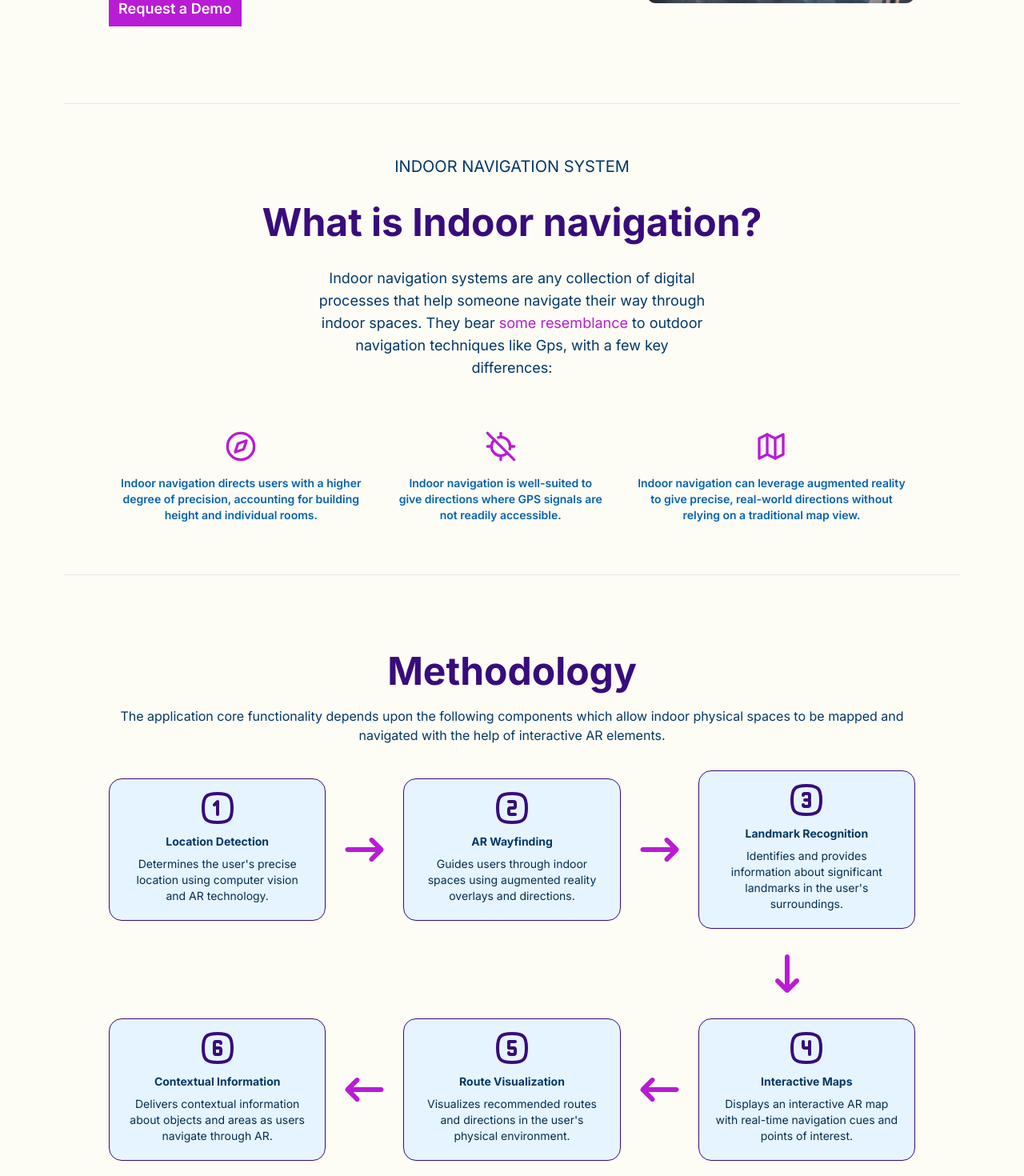
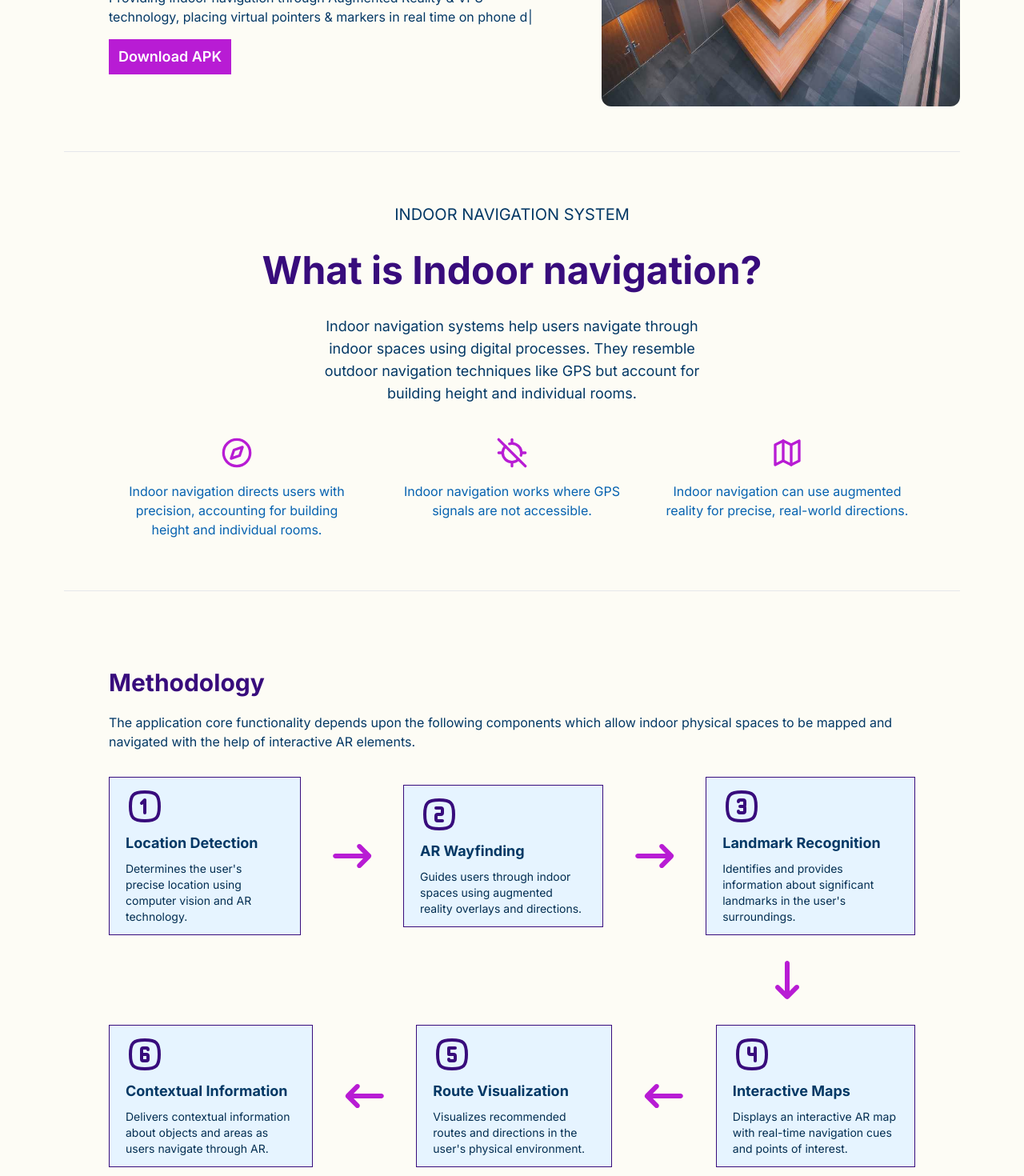
Before and after one commit to compile-run-Ali/fyp-landing, a Next.js app: page / in a window 1280 px wide. Shown: the part 440-1910 px from the top of the page at 80% size. Built offline with nearby package versions, Linux system fonts and the light colour scheme.

Commit message:
Mobile-responsive

```diff
--- a/src/app/page.tsx
+++ b/src/app/page.tsx
@@ -12,6 +12,8 @@ import Methodology from '@/components/Method'
 import About from '@/components/About'
 import Navigation from '@/components/Navigation'
 import Content from '@/components/Content'
+import Footer from '@/components/Footer'
+import ScrollToTopButton from '@/components/ToTop'
 
 export default function Home() {
   return (
@@ -19,6 +21,7 @@ export default function Home() {
       {/* <NavBar/> */}
       <Header/>
       <Hero />
+      <ScrollToTopButton />
       <hr/>
       {/* <Intro/> */}
       <Info/>
@@ -37,6 +40,7 @@ export default function Home() {
       {/* <About /> */}
       <Technologies />
       {/* <FAQ/> */}
+      <Footer />
     </div>
   )
 }
--- a/src/components/Content.tsx
+++ b/src/components/Content.tsx
@@ -2,8 +2,8 @@ import Image from "next/image";
 
 export default function Content() {
   return (
-    <div className="show-css mb-32 flex flex-row justify-between space-x-20 px-20 pt-10">
-      <div className="flex flex-col my-auto">
+    <div className="show-css mb-32 flex flex-row justify-between lg:space-x-20 lg:px-20 pt-10">
+      <div className="flex flex-col my-auto text-center lg:text-left">
         <p className="mb-6 text-5xl font-bold text-[#380c7c]">
           Content Placement
         </p>
@@ -17,7 +17,7 @@ export default function Content() {
       </div>
       <Image
         alt="woman holding phone"
-        className="rounded-2xl object-cover"
+        className="rounded-2xl object-cover lg:block hidden"
         src="/images/catto.jpeg"
         height={400}
         width={250}
--- a/src/components/Header.tsx
+++ b/src/components/Header.tsx
@@ -1,19 +1,76 @@
-import Link from "next/link"
+import React, { useState } from "react";
+import { FiMenu } from "react-icons/fi";
 
-export default function Header(){
-    return(
-        <div className="flex flex-row border-b border-[#380c7c] pl-5 pr-7 py-3.5 text-[#380c7c]">
-            <div className="w-1/5 font-extrabold text-3xl">
-                <Link href="/" className="hover:text-[#088cfc] transition ease-in-out">Wander</Link>
+interface NavLinkProps {
+  href: string;
+  children: React.ReactNode;
+}
+
+const NavLink: React.FC<NavLinkProps> = ({ href, children }) => (
+  <div>
+    <a className="hover:text-[#088cfc] transition ease-in-out" href={href}>
+      {children}
+    </a>
+  </div>
+);
+
+const NavLinkMobile: React.FC<NavLinkProps> = ({ href, children }) => (
+  <div className="py-2 px-4">
+    <a className="hover:text-[#088cfc] transition ease-in-out" href={href}>
+      {children}
+    </a>
+  </div>
+);
+
+const Header: React.FC = () => {
+  const [isMenuOpen, setIsMenuOpen] = useState(false);
+
+  const toggleMenu = () => {
+    setIsMenuOpen(!isMenuOpen);
+  };
+
+  return (
+    <div className="flex flex-row border-b border-[#380c7c] pl-5 pr-7 py-3.5 text-[#380c7c]">
+      <div className="w-1/5 font-extrabold text-3xl">
+        <a className="hover:text-[#088cfc] transition ease-in-out" href="/">
+          Wander
+        </a>
+      </div>
+      <div className="w-4/5 font-semibold text-sm flex justify-end items-center">
+        <div className="hidden md:flex flex-row space-x-7">
+          <NavLink href="#intro">Introduction</NavLink>
+          <NavLink href="#method">Methodology</NavLink>
+          <NavLink href="#scope">Scope</NavLink>
+          <NavLink href="#nav">Navigation</NavLink>
+          <NavLink href="#tech">Technology</NavLink>
+        </div>
+        <div className="md:hidden relative flex justify-center">
+          <button className="text-3xl" onClick={toggleMenu}>
+            <FiMenu />
+          </button>
+          {isMenuOpen && (
+            <div className="absolute top-12 right-0 bg-white border rounded shadow-md text-[#380c7c]">
+              <div className="py-2 px-4">
+                <NavLinkMobile href="#intro">Introduction</NavLinkMobile>
+              </div>
+              <div className="py-2 px-4">
+                <NavLinkMobile href="#method">Methodology</NavLinkMobile>
+              </div>
+              <div className="py-2 px-4">
+                <NavLinkMobile href="#scope">Scope</NavLinkMobile>
+              </div>
+              <div className="py-2 px-4">
+                <NavLinkMobile href="#nav">Navigation</NavLinkMobile>
+              </div>
+              <div className="py-2 px-4">
+                <NavLinkMobile href="#tech">Technology</NavLinkMobile>
+              </div>
             </div>
-            <div className="w-4/5 font-semibold text-sm flex flex-row space-x-7 justify-end items-center">
-                <div><a className="hover:text-[#088cfc] transition ease-in-out" href="#intro">Introduction</a></div>
-                <div><a className="hover:text-[#088cfc] transition ease-in-out" href="#method">Methodology</a></div>
-                <div><a className="hover:text-[#088cfc] transition ease-in-out" href="#scope">Scope</a></div>
-                <div><a className="hover:text-[#088cfc] transition ease-in-out" href="#nav">Navigation</a></div>
-                <div><a className="hover:text-[#088cfc] transition ease-in-out" href="#tech">Technology</a></div>
-                {/* <div><a href="#about">About Us</a></div> */}
-            </div>
+          )}
         </div>
-    )
-}
+      </div>
+    </div>
+  );
+};
+
+export default Header;
--- a/src/components/Hero.tsx
+++ b/src/components/Hero.tsx
@@ -1,27 +1,44 @@
-import Typewriter from 'typewriter-effect';
-import Image from 'next/image';
+import Typewriter from "typewriter-effect";
 
-export default function Hero(){
+export default function Hero() {
   return (
-        <div id="intro" className="flex flex-row-500 pb-14">
-            <div className="w-3/5 flex flex-col space-y-6 justify-start items-start pl-14 py-10 mt-14">
-                <h1 className="text-[#380c7c] text-4xl xl:text-6xl font-bold">Get more from physical spaces with indoor navigation</h1>
-                <h1 className='text-[#033865] h-10'><Typewriter options={
-                    {
-                        strings: ["Providing indoor navigation through Augmented Reality & VPS technology, placing virtual pointers & markers in real time on phone displays."],
+    <div id="intro" className="flex flex-col lg:flex-row lg:pb-14 py-14">
+      <div className="lg:w-3/5 lg:pr-14 flex flex-col items-center justify-center lg:justify-start lg:items-start lg:space-y-6 lg:py-10 lg:pl-14 space-y-20">
+        <h1 className="text-4xl lg:text-6xl font-bold text-center lg:text-left text-[#380c7c]">
+          Get more from physical spaces with indoor navigation
+        </h1>
+        <h1 className="lg:h-10 md:h-20 h-10 text-[#033865] text-center lg:text-left">
+          <Typewriter
+            options={{
+              strings: [
+                "Providing indoor navigation through Augmented Reality & VPS technology, placing virtual pointers & markers in real time on phone displays.",
+              ],
               autoStart: true,
               delay: 35,
               deleteSpeed: 15,
               loop: true,
-                    }
-                }/></h1>
-                {/* <h1 className="text-5xl font-bold">Revolutionalize your indoor navigation with Wander</h1> */}
-                {/* <p>Providing indoor navigation through Augmented Reality & VPS technology, placing virtual pointers & markers in real time on phone displays.</p> */}
-                <a href="mailto:aabdullah.bscs20seecs@seecs.edu.pk" className="bg-[#b81cd4] transition ease-in-out hover:bg-[#d8f4f4] hover:text-[#b81cd4] hover:underline text-lg text-white font-semibold px-3 py-2">Request a Demo</a>
+            }}
+          />
+        </h1>
+        <button
+          onClick={() => {
+            const link = document.createElement("a");
+            link.href = "/archive.zip";
+            link.download = "archive.zip";
+            link.click();
+          }}
+          className="bg-[#b81cd4] px-3 py-2 text-lg font-semibold text-white transition ease-in-out hover:bg-[#d8f4f4] hover:text-[#b81cd4] hover:underline"
+        >
+          Download APK
+        </button>
       </div>
-            <div className="w-2/5 flex flex-col items-end justify-start px-14 mt-16">
-                <Image src="/images/indoor-navigation-intro.jpg" width={400} height={400} alt='App Screenshot' className='rounded-xl contrast-75 brightness-105 hover:brightness-100'/>
+      <div className="hidden lg:flex lg:w-2/5 mt-8 lg:mt-0 justify-center">
+        <img
+          src="/images/indoor-navigation-intro.jpg"
+          alt="App Screenshot"
+          className="w-full h-auto rounded-xl brightness-105 contrast-75 hover:brightness-100"
+        />
       </div>
     </div>
-    )
+  );
 }
--- a/src/components/Info.tsx
+++ b/src/components/Info.tsx
@@ -1,10 +1,9 @@
-import React, {useEffect} from "react";
+import React, { useEffect } from "react";
 import { LocateOff, Map, Compass } from "lucide-react";
 
 import { useInView } from "react-intersection-observer";
-type Props = {};
 
-const Info = (props: Props) => {
+const Info = () => {
   const { ref, inView } = useInView({
     threshold: 0.7,
     triggerOnce: true,
@@ -13,47 +12,34 @@ const Info = (props: Props) => {
   return (
     <div
       ref={ref}
-      className={`transition-all  ${inView ? 'show-css ' : 'hidden-css'} text-black px-16`}>
-      <div className='flex flex-col items-center space-y-10 py-16'>
-        <div
-         className='flex flex-col items-center space-y-8'>
-          <p
-          className='text-xl text-[#033865]'>INDOOR NAVIGATION SYSTEM</p>
-          <p className='text-5xl text-[#380c7c] font-bold'>What is Indoor navigation?</p>
+      className={`transition-all ${inView ? "opacity-100" : "opacity-0"} text-black px-4 md:px-16`}
+    >
+      <div className="flex flex-col items-center space-y-10 py-8 md:py-16">
+        <div className="flex flex-col items-center space-y-8 text-center">
+          <p className="text-xl text-[#033865]">INDOOR NAVIGATION SYSTEM</p>
+          <p className="text-3xl md:text-5xl text-[#380c7c] font-bold">What is Indoor navigation?</p>
 
-          <p className='w-6/12 text-[#033865] text-center text-lg'>
-            Indoor navigation systems are any collection of digital processes
-            that help someone navigate their way through indoor spaces. They
-            bear <span className='text-[#b81cd4]'>some resemblance</span> to
-            outdoor navigation techniques like Gps, with a few key differences:
+          <p className="w-full md:w-6/12 text-[#033865] text-sm md:text-lg">
+            Indoor navigation systems help users navigate through indoor spaces
+            using digital processes. They resemble outdoor navigation techniques
+            like GPS but account for building height and individual rooms.
           </p>
         </div>
-        <div className='flex flex-row justify-center space-x-10 pt-6 text-center text-sm font-semibold'>
-          <div className='flex flex-col items-center space-y-4'>
-            <Compass className='text-[#b81cd4]' size={40} />
-            <span className="text-[#0662b0]">
-              Indoor navigation directs users with a higher degree of precision,
-              accounting for building height and individual rooms.
-            </span>
-          </div>
-          <div className='flex flex-col items-center space-y-4 '>
-            <LocateOff className='text-[#b81cd4]' size={40} />
-            <span className="text-[#0662b0]">
-              Indoor navigation is well-suited to give directions where GPS
-              signals are not readily accessible.
-            </span>
-          </div>
-          <div className='flex flex-col items-center space-y-4'>
-            <Map className='text-[#b81cd4]' size={40} />
-            <span className="text-[#0662b0]">
-              Indoor navigation can leverage augmented reality to give precise,
-              real-world directions without relying on a traditional map view.
-            </span>
-          </div>
+        <div className="grid grid-cols-1 md:grid-cols-3 gap-6 md:gap-10">
+          <Feature icon={<Compass className="text-[#b81cd4]" size={40} />} text="Indoor navigation directs users with precision, accounting for building height and individual rooms." />
+          <Feature icon={<LocateOff className="text-[#b81cd4]" size={40} />} text="Indoor navigation works where GPS signals are not accessible." />
+          <Feature icon={<Map className="text-[#b81cd4]" size={40} />} text="Indoor navigation can use augmented reality for precise, real-world directions." />
         </div>
       </div>
- </div>
+    </div>
   );
 };
 
+const Feature = ({ icon, text }: { icon: React.ReactNode; text: string }) => (
+  <div className="flex flex-col items-center space-y-4 text-center">
+    {icon}
+    <span className="text-[#0662b0] text-sm md:text-base">{text}</span>
+  </div>
+);
+
 export default Info;
--- a/src/components/Method.tsx
+++ b/src/components/Method.tsx
@@ -10,103 +10,70 @@ import { FaArrowLeftLong } from "react-icons/fa6";
 
 export default function Methodology() {
   return (
-    <div id="method" className="flex flex-row space-x-6 px-14 pb-20 pt-24">
-      <div className="flex w-full flex-col">
-        <h1 className="mb-5 text-center text-5xl font-bold text-[#380c7c]">
-          Methodology
-        </h1>
-        <p className="mb-8 text-center text-[#033865]">
-          The application core functionality depends upon the following
-          components which allow indoor physical spaces to be mapped and
-          navigated with the help of interactive AR elements.
+    <div id="method" className="flex flex-col items-center px-4 py-8 lg:flex-row lg:space-x-6 lg:px-14 lg:pb-20 lg:pt-24">
+      <div className="flex flex-col lg:w-full">
+        <h1 className="mb-5 text-3xl font-bold text-[#380c7c] text-center lg:text-left">Methodology</h1>
+        <p className="mb-8 text-[#033865] text-center lg:text-left">
+          The application core functionality depends upon the following components which allow indoor physical spaces to be mapped and navigated with the help of interactive AR elements.
         </p>
-        <div className="flex w-full flex-row items-center space-x-5">
-          <div className="flex w-full flex-col items-center space-y-2 rounded-2xl border border-[#380c7c] bg-[#e6f4ff] px-5 pb-5 pt-3 transition ease-in-out hover:bg-[#e6f4ff]">
-            <TbSquareRoundedNumber1 className="h-12 w-12 text-[#380c7c]" />
-            <div className="flex w-full flex-col space-y-2">
-              <h1 className="text-center text-sm font-bold text-[#033865]">
-                Location Detection
-              </h1>
-              <p className="text-center text-sm text-[#032e52]">
-                Determines the user&apos;s precise location using computer vision and
-                AR technology.
-              </p>
-            </div>
-          </div>
-          <FaArrowRightLong className="h-12 w-60 text-[#b81cd4]" />
-          <div className="flex w-full flex-col items-center space-y-2 rounded-2xl border border-[#380c7c] bg-[#e6f4ff] px-5 pb-5 pt-3 transition ease-in-out hover:bg-[#e6f4ff]">
-            <TbSquareRoundedNumber2 className="h-12 w-12 text-[#380c7c]" />
-            <div className="flex w-full flex-col space-y-2">
-              <h1 className="text-center text-sm font-bold text-[#033865]">
-                AR Wayfinding
-              </h1>
-              <p className="text-center text-sm text-[#032e52]">
-                Guides users through indoor spaces using augmented reality
-                overlays and directions.
-              </p>
-            </div>
-          </div>
-          <FaArrowRightLong className="h-12 w-60 text-[#b81cd4]" />
-          <div className="flex w-full flex-col items-center space-y-2 rounded-2xl border border-[#380c7c] bg-[#e6f4ff] px-5 pb-5 pt-3 transition ease-in-out hover:bg-[#e6f4ff]">
-            <TbSquareRoundedNumber3 className="h-12 w-12 text-[#380c7c]" />
-            <div className="flex w-full flex-col space-y-2">
-              <h1 className="text-center text-sm font-bold text-[#033865]">
-                Landmark Recognition
-              </h1>
-              <p className="text-center text-sm text-[#032e52]">
-                Identifies and provides information about significant landmarks
-                in the user&apos;s surroundings.
-              </p>
-            </div>
-          </div>
+        <div className="flex flex-col space-y-8 lg:flex-row lg:items-center lg:space-y-0 lg:space-x-5">
+          <MethodologyItem
+            number={<TbSquareRoundedNumber1 className="h-12 w-12 text-[#380c7c]" />}
+            title="Location Detection"
+            description="Determines the user's precise location using computer vision and AR technology."
+          />
+          <FaArrowRightLong className="hidden lg:block h-12 w-60 text-[#b81cd4]" />
+          <FaArrowDownLong className="lg:hidden h-12 w-60 mx-auto text-[#b81cd4]" />
+          <MethodologyItem
+            number={<TbSquareRoundedNumber2 className="h-12 w-12 text-[#380c7c]" />}
+            title="AR Wayfinding"
+            description="Guides users through indoor spaces using augmented reality overlays and directions."
+          />
+          <FaArrowRightLong className="hidden lg:block h-12 w-60 text-[#b81cd4]" />
+          <FaArrowDownLong className="lg:hidden h-12 w-60 mx-auto text-[#b81cd4]" />
+          <MethodologyItem
+            number={<TbSquareRoundedNumber3 className="h-12 w-12 text-[#380c7c]" />}
+            title="Landmark Recognition"
+            description="Identifies and provides information about significant landmarks in the user's surroundings."
+          />
         </div>
-        <div className="flex justify-end py-8 pr-10">
-          <FaArrowDownLong className="h-12 w-60 text-[#b81cd4]" />
+        <div className="flex justify-end py-8 lg:pr-10">
+          <FaArrowDownLong className="h-12 w-60 lg:mx-0 mx-auto text-[#b81cd4]" />
         </div>
-        <div className="flex w-full flex-row items-center space-x-5">
-          <div className="flex w-full flex-col items-center space-y-2 rounded-2xl border border-[#380c7c] bg-[#e6f4ff] px-5 pb-5 pt-3 transition ease-in-out hover:bg-[#e6f4ff]">
-            <TbSquareRoundedNumber6 className="h-12 w-12 text-[#380c7c]" />
-            <div className="flex w-full flex-col space-y-2">
-              <h1 className="text-center text-sm font-bold text-[#033865]">
-                Contextual Information
-              </h1>
-              <p className="text-center text-sm text-[#032e52]">
-                Delivers contextual information about objects and areas as users
-                navigate through AR.
-              </p>
-            </div>
-          </div>
-          <FaArrowLeftLong className="h-12 w-60 text-[#b81cd4]" />
-          <div className="flex w-full flex-col items-center space-y-2 rounded-2xl border border-[#380c7c] bg-[#e6f4ff] px-5 pb-5 pt-3 transition ease-in-out hover:bg-[#e6f4ff]">
-            <TbSquareRoundedNumber5 className="h-12 w-12 text-[#380c7c]" />
-            <div className="flex w-full flex-col space-y-2">
-              <h1 className="text-center text-sm font-bold text-[#033865]">
-                Route Visualization
-              </h1>
-              <p className="text-center text-sm text-[#032e52]">
-                Visualizes recommended routes and directions in the user&apos;s
-                physical environment.
-              </p>
-            </div>
-          </div>
-          <FaArrowLeftLong className="h-12 w-60 text-[#b81cd4]" />
-          <div className="flex w-full flex-col items-center space-y-2 rounded-2xl border border-[#380c7c] bg-[#e6f4ff] px-5 pb-5 pt-3 transition ease-in-out hover:bg-[#e6f4ff]">
-            <TbSquareRoundedNumber4 className="h-12 w-12 text-[#380c7c]" />
-            <div className="flex w-full flex-col space-y-2">
-              <h1 className="text-center text-sm font-bold text-[#033865]">
-                Interactive Maps
-              </h1>
-              <p className="text-center text-sm text-[#032e52]">
-                Displays an interactive AR map with real-time navigation cues
-                and points of interest.
-              </p>
-            </div>
-          </div>
+        <div className="flex flex-col space-y-8 lg:flex-row lg:items-center lg:space-y-0 lg:space-x-5">
+          <MethodologyItem
+            number={<TbSquareRoundedNumber6 className="h-12 w-12 text-[#380c7c]" />}
+            title="Contextual Information"
+            description="Delivers contextual information about objects and areas as users navigate through AR."
+          />
+          <FaArrowLeftLong className="hidden lg:block h-12 w-60 text-[#b81cd4]" />
+          <FaArrowDownLong className="lg:hidden mx-auto h-12 w-60 text-[#b81cd4]" />
+          <MethodologyItem
+            number={<TbSquareRoundedNumber5 className="h-12 w-12 text-[#380c7c]" />}
+            title="Route Visualization"
+            description="Visualizes recommended routes and directions in the user's physical environment."
+          />
+          <FaArrowLeftLong className="hidden lg:block h-12 w-60 text-[#b81cd4]" />
+          <FaArrowDownLong className="lg:hidden mx-auto h-12 w-60 text-[#b81cd4]" />
+          <MethodologyItem
+            number={<TbSquareRoundedNumber4 className="h-12 w-12 text-[#380c7c]" />}
+            title="Interactive Maps"
+            description="Displays an interactive AR map with real-time navigation cues and points of interest."
+          />
         </div>
       </div>
-      {/* <div className="flex flex-col w-2/5">
-                <Image src={""} alt="pic" />
-            </div> */}
     </div>
   );
 }
+
+function MethodologyItem({ number, title, description }) {
+  return (
+    <div className="flex flex-col items-center lg:items-start space-y-2 rounded-lg border border-[#380c7c] bg-[#e6f4ff] px-5 py-3 lg:w-auto">
+      {number}
+      <div className="flex flex-col space-y-2 text-center lg:text-left">
+        <h1 className="text-lg font-bold text-[#033865]">{title}</h1>
+        <p className="text-sm text-[#032e52]">{description}</p>
+      </div>
+    </div>
+  );
+}
--- a/src/components/Navigation.tsx
+++ b/src/components/Navigation.tsx
@@ -2,7 +2,7 @@ import Image from "next/image"
 
 export default function Navigation(){
     return(
-        <div id="nav" className="flex flex-col px-14 pt-16 pb-20">
+        <div id="nav" className="lg:flex hidden flex-col px-14 pt-16 pb-20 ">
             <div>
                 <h1 className="text-[#380c7c] font-bold text-5xl mb-5 text-center">Navigation in Real Time</h1>
                 {/* <p className="mb-8 text-[#033865] text-center">Following are some screenshots of our application in action.</p> */}
```
Also changed, not shown: src/components/Footer.tsx (added, +13 -0 lines), src/components/Technologies.tsx (+19 -20 lines), src/components/ToTop.tsx (added, +43 -0 lines), src/components/Uses.tsx (+7 -23 lines). Lines whose indentation alone changed are shown as unchanged.
